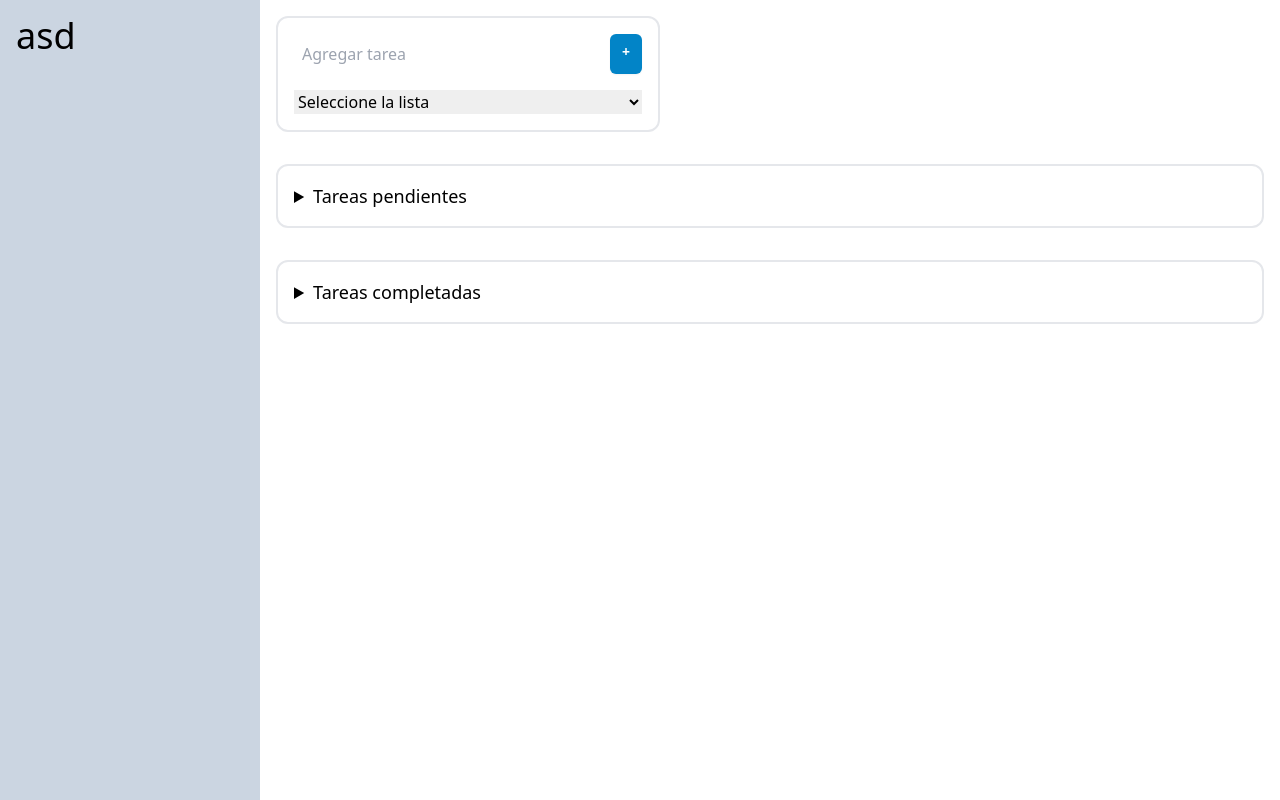
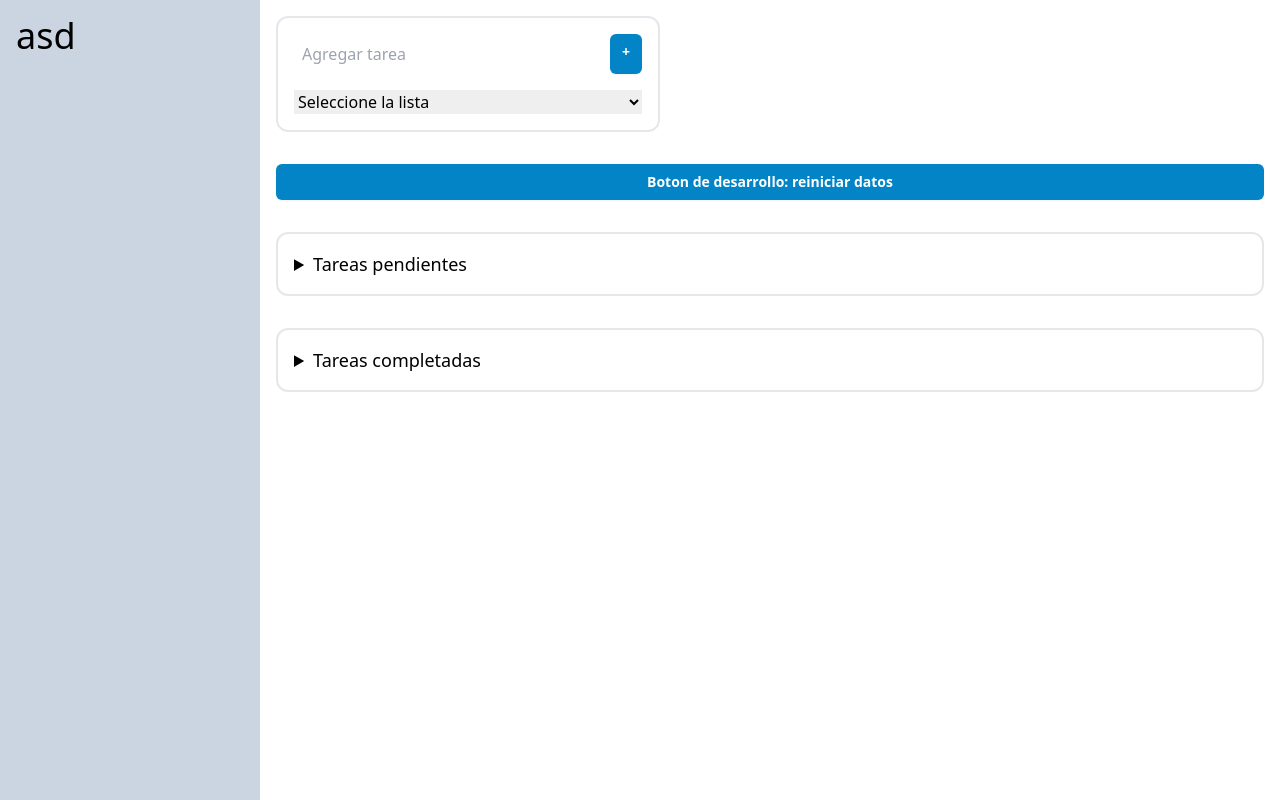
Before and after one commit to GGNahuel/PruebaTecnicaFrontend_Vitio, a React (Vite) app: page / in a window 1280 px wide. Built offline with nearby package versions, Linux system fonts and the light colour scheme.

Commit message:
add dev_button to reset data

```diff
--- /dev/null
+++ b/src/constants/DefaultData.ts
@@ -0,0 +1,16 @@
+import { TaskData } from "../types/TaskTypes";
+
+const DefaultData : TaskData = {
+  tasks: {
+    "Tareas pendientes": {
+      listName: "Tareas pendientes",
+      listOfTasks: []
+    },
+    "Tareas completadas": {
+      listName: "Tareas completadas",
+      listOfTasks: []
+    }
+  }
+}
+
+export default DefaultData
--- a/src/contexts/LocalStorageContext.tsx
+++ b/src/contexts/LocalStorageContext.tsx
@@ -1,22 +1,10 @@
 import { createContext, ReactNode, useEffect, useState } from "react";
 import { TaskData } from "../types/TaskTypes";
+import DefaultData from "../constants/DefaultData";
 
 export interface ContextInterface {
   localStorageData: TaskData,
   setLocalStorageData: React.Dispatch<React.SetStateAction<TaskData>>
-}
-
-const startData : TaskData = {
-  tasks: {
-    "Tareas pendientes": {
-      listName: "Tareas pendientes",
-      listOfTasks: []
-    },
-    "Tareas completadas": {
-      listName: "Tareas completadas",
-      listOfTasks: []
-    }
-  }
 }
 
 export const LocalStorageContext = createContext<ContextInterface | undefined>(undefined)
@@ -24,7 +12,7 @@ export const LocalStorageContext = createContext<ContextInterface | undefined>(u
 export function LocalStorageProvider({children} : {children:ReactNode}) {
   const [localStorageData, setLocalStorageData] = useState<TaskData>(() => {
     const storedData = localStorage.getItem("tasks")
-    return storedData ? JSON.parse(storedData) : startData
+    return storedData ? JSON.parse(storedData) : DefaultData
   })
 
   useEffect(() => {
--- a/src/hooks/useDataRequests.tsx
+++ b/src/hooks/useDataRequests.tsx
@@ -2,6 +2,7 @@ import { useContext } from "react";
 import { ContextInterface, LocalStorageContext } from "../contexts/LocalStorageContext";
 import { TaskData, TaskType } from "../types/TaskTypes";
 import { checkTaskAlreadyExists, updateTaskInData } from "../functions/ManageTaskDataFunctions";
+import DefaultData from "../constants/DefaultData";
 
 export function useAddTask() {
   const {localStorageData, setLocalStorageData} = useContext(LocalStorageContext) as ContextInterface
@@ -62,3 +63,11 @@ export function useUpdateTask() {
 
   return {handleUpdate}
 }
+
+export function useResetData() {
+  const {setLocalStorageData} = useContext(LocalStorageContext) as ContextInterface
+
+  const handleReset = () => setLocalStorageData(DefaultData)
+
+  return {handleReset}
+}
--- a/src/output.css
+++ b/src/output.css
@@ -650,6 +650,11 @@ table th, table td {
   border-width: 2px;
 }
 
+.bg-red-100 {
+  --tw-bg-opacity: 1;
+  background-color: rgb(254 226 226 / var(--tw-bg-opacity, 1));
+}
+
 .bg-sky-600 {
   --tw-bg-opacity: 1;
   background-color: rgb(2 132 199 / var(--tw-bg-opacity, 1));
--- a/src/pages/MainPage.tsx
+++ b/src/pages/MainPage.tsx
@@ -3,15 +3,19 @@ import NewTaskForm from "../components/NewTaskForm";
 import { TaskListComponent } from "../components/TaskComponents";
 import { ContextInterface, LocalStorageContext } from "../contexts/LocalStorageContext";
 import { getTaskListNames } from "../functions/ManageTaskDataFunctions";
+import Button from "../components/Button";
+import { useResetData } from "../hooks/useDataRequests";
 
 export default function MainPage() {
   const {localStorageData} = useContext(LocalStorageContext) as ContextInterface
+  const {handleReset} = useResetData()
 
   const lists = getTaskListNames(localStorageData)
 
   return (
     <>
       <NewTaskForm lists={lists} />
+      <Button onClick={() => handleReset()} additionalClasses="bg-red-100">Boton de desarrollo: reiniciar datos</Button>
       {lists.map(listName => <TaskListComponent key={listName} title={listName} listOfTasks={localStorageData.tasks[listName].listOfTasks}/>)}
     </>
   )
```
